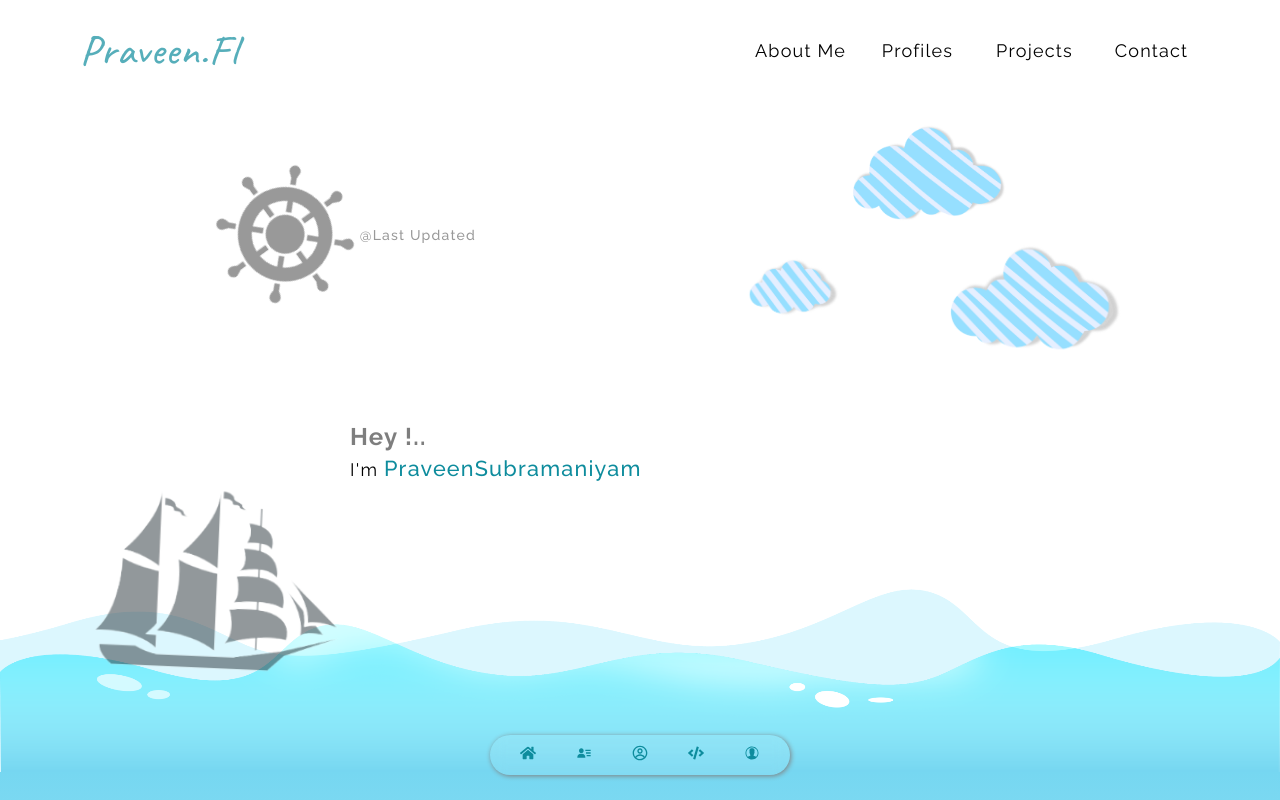
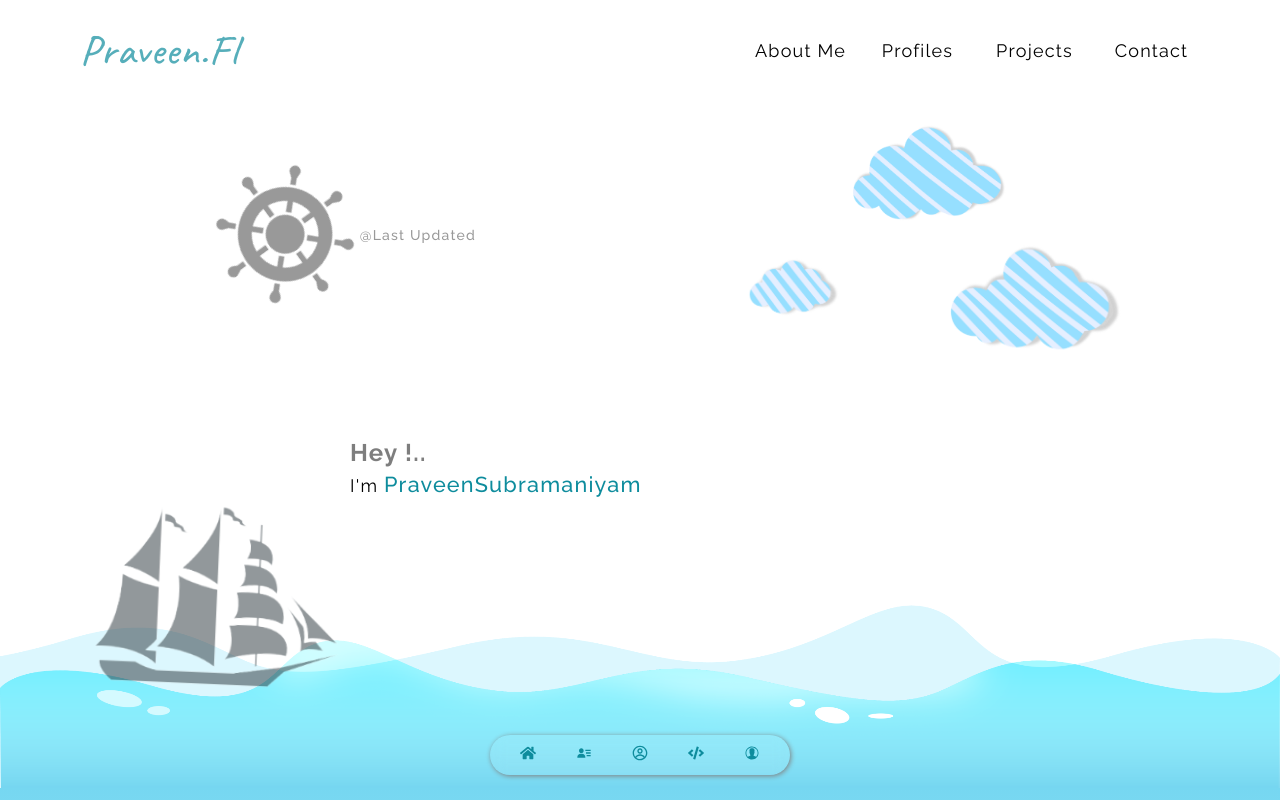
Before and after one commit to iampravinsubramaniyam/portfolio-react, a React (Create React App) app: page / in a window 1280 px wide. Shown: the top 800 px of the page. Built offline with nearby package versions, Linux system fonts and the light colour scheme.

Commit message:
main page height modified

```diff
--- a/src/styles/main.css
+++ b/src/styles/main.css
@@ -4,7 +4,7 @@
 .main{
     margin-top: 100px;
     width: 100%;
-    height: 84vh;
+    height: 86vh;
     position: relative;
 }
 
```
